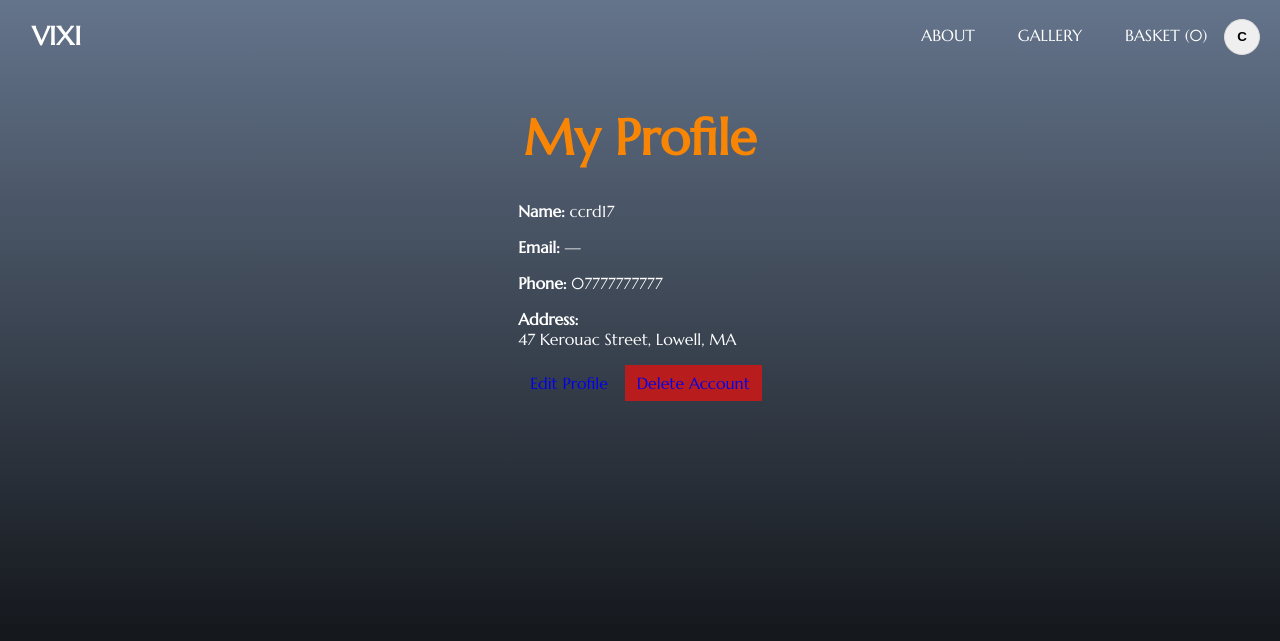
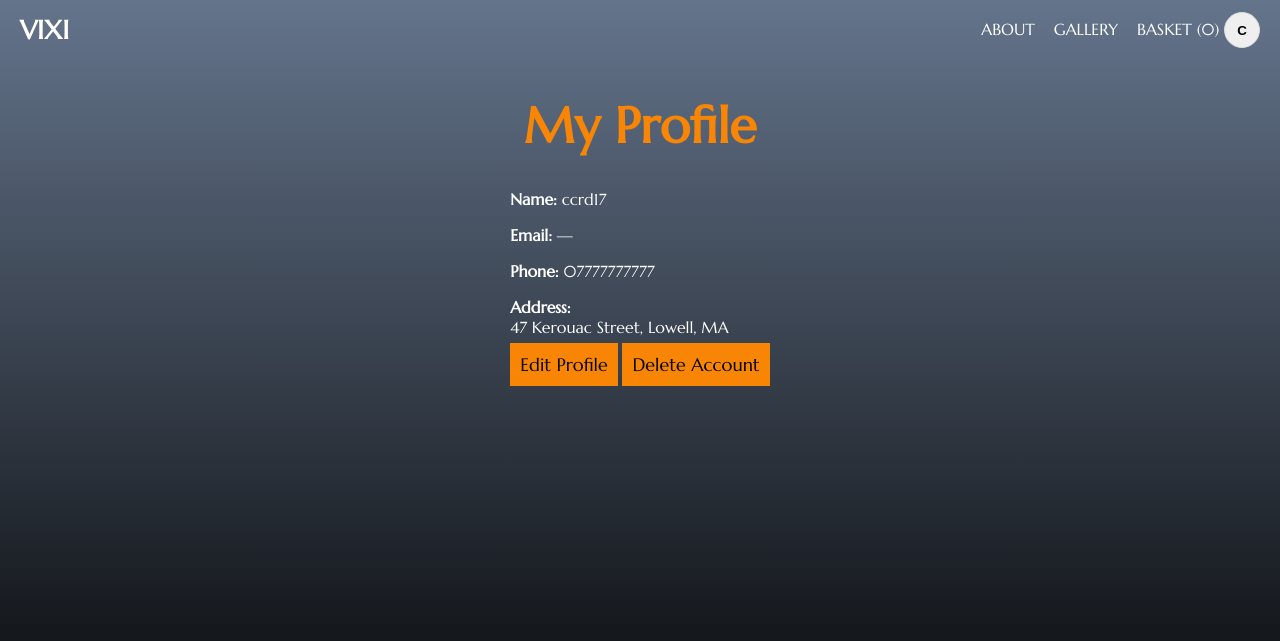
Before and after one commit to ccrd1711/vixi_photography, a Django app: page /accounts/profile/ in a window 1280 px wide. Shown: the top 641 px of the page. Run offline with Django 4.2, Linux system fonts and the light colour scheme; a user stored in the database is signed in; data comes from the database, SQL or seed files in the repository; both versions use the stored data as it was after the commit; some libraries are stand-ins or nearby versions.

Commit message:
Overhaul of button styling for increased continuity, style css and multiple html edits, push to test

```diff
--- a/static/css/style.css
+++ b/static/css/style.css
@@ -235,14 +235,14 @@ body.dark .grid img {
   margin:4px 0 10px;
 }
 
-/* buttons */
+/* buttons
 .btn {
   display:inline-block;
   padding:8px 12px;
   text-decoration:none;
   cursor:pointer;
   background: transparent;
-}
+} */
 
 .btn:hover {
   opacity:.9;
@@ -263,7 +263,7 @@ body.dark .grid img {
   background: #f88604;
   color: black;
   text-decoration: none;
-  font-size: 22px;
+  font-size: 18px;
   padding: 10px;
   font-family: Marcellus, Arial, sans-serif;
 }
@@ -280,14 +280,15 @@ body.dark .grid img {
   font-size: 24px;
 }
 
-.act-btn {
+/* .act-btn {
   background: transparent;
   color: #f88604;
   padding: 10px 20px;
   border: none;
   text-decoration: none;
   cursor: pointer;
-}
+  font-size: 24px;
+} */
 
 .basket-btn {
   background: #f88604;
@@ -298,16 +299,6 @@ body.dark .grid img {
   font-size: 24px;
   text-decoration: none;
   color:#f88604;
-}
-
-.btn-danger {
-  border-colour: #b91c1c;
-  background: #b91c1c;
-  color: fff;
-}
-
-.btn-danger:hover {
-  opacity: .9;
 }
 
 .cart-table {
--- a/templates/accounts/account_confirm_delete.html
+++ b/templates/accounts/account_confirm_delete.html
@@ -7,7 +7,7 @@
 
 <form method="post">
   {% csrf_token %}
-  <button class="btn btn-danger" type="submit">Yes, delete my account</button>
-  <a class="btn" href="{% url 'profile' %}">Cancel</a>
+  <button class="btn-book" type="submit">Yes, delete my account</button>
+  <a class="btn-book" href="{% url 'profile' %}">Cancel</a>
 </form>
 {% endblock %}
--- a/templates/accounts/profile.html
+++ b/templates/accounts/profile.html
@@ -6,6 +6,6 @@
 <p><strong>Email:</strong> {{ user.email|default:"—" }}</p>
 <p><strong>Phone:</strong> {{ profile.phone|default:"—" }}</p>
 <p><strong>Address:</strong><br>{{ profile.address|linebreaksbr|default:"—" }}</p>
-<a class="btn" href="{% url 'profile_edit' %}">Edit Profile</a>
-<a class="btn btn-danger" href="{% url 'account_delete' %}">Delete Account</a>
+<a class="btn-book" href="{% url 'profile_edit' %}">Edit Profile</a>
+<a class="btn-book" href="{% url 'account_delete' %}">Delete Account</a>
 {% endblock %}
--- a/templates/accounts/profile_edit.html
+++ b/templates/accounts/profile_edit.html
@@ -5,7 +5,7 @@
 <form method="post">
   {% csrf_token %}
   {{ form.as_p }}
-  <button class="btn" type="submit">Save</button>
-  <a class="btn btn-secondary" href="{% url 'profile' %}">Cancel</a>
+  <button class="btn-book" type="submit">Save</button>
+  <a class="btn-book" href="{% url 'profile' %}">Cancel</a>
 </form>
 {% endblock %}
--- a/templates/orders/booking_confirm_delete.html
+++ b/templates/orders/booking_confirm_delete.html
@@ -11,7 +11,7 @@
 </p>
 <form method="post">
   {% csrf_token %}
-  <button class="btn btn-danger" type="submit">Yes, cancel</button>
-  <a class="btn" href="{% url 'my_bookings' %}">Keep booking</a>
+  <button class="btn btn-book" type="submit">Yes, cancel</button>
+  <a class="btn-book" href="{% url 'my_bookings' %}">Keep booking</a>
 </form>
 {% endblock %}
--- a/templates/orders/my_bookings.html
+++ b/templates/orders/my_bookings.html
@@ -28,8 +28,8 @@
             </td>
             <td class="t-right">
                 {% if b.status in "new review" %}
-                    <a class="btn" href="{% url 'edit_booking' b.pk %}">Edit</a>
-                    <a class="btn btn-secondary" href="{% url 'delete_booking' b.pk %}">Cancel</a>
+                    <a class="btn-book" href="{% url 'edit_booking' b.pk %}">Edit</a>
+                    <a class="btn-book" href="{% url 'delete_booking' b.pk %}">Cancel</a>
                 {% else %} - {% endif %}
             </td>
         </tr>
```
Also changed, not shown: db.sqlite3.
